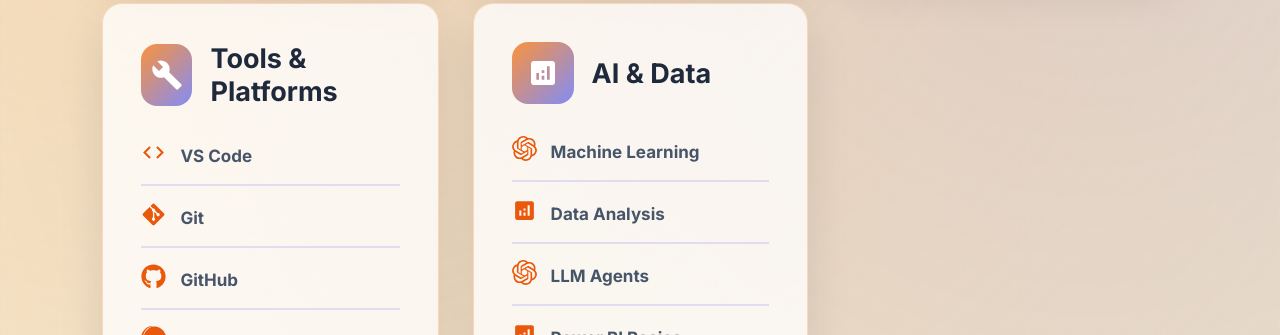
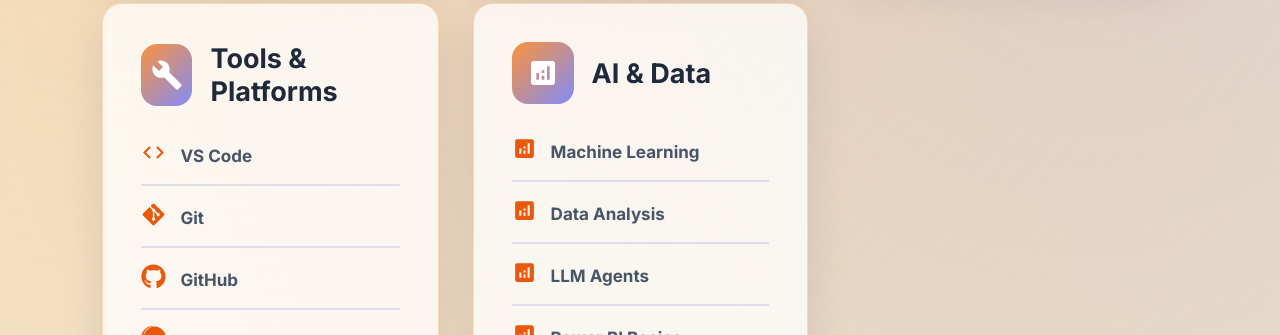
Before and after one commit to PavanKumar-2910/pavan-portfolio, a React (Vite) app: page / in a window 1280 px wide. Shown: the part 2120-2455 px from the top of the page. Built offline with nearby package versions, Linux system fonts and the light colour scheme.

Commit message:
Fixed react icons build error

```diff
--- a/src/App.jsx
+++ b/src/App.jsx
@@ -22,8 +22,7 @@ import {
   SiPostman,
   SiFirebase,
   SiEclipseide,
-  SiJavascript,
-  SiOpenai
+  SiJavascript
 } from "react-icons/si";
 import { MdEmail, MdCall, MdClose, MdCode, MdCloud, MdAnalytics, MdBuild } from "react-icons/md";
 import "./index.css";
@@ -86,9 +85,9 @@ const skills = [
     title: "AI & Data",
     icon: <MdAnalytics />,
     items: [
-      { name: "Machine Learning", icon: <SiOpenai /> },
+      { name: "Machine Learning", icon: <MdAnalytics /> },
       { name: "Data Analysis", icon: <MdAnalytics /> },
-      { name: "LLM Agents", icon: <SiOpenai /> },
+      { name: "LLM Agents", icon: <MdAnalytics /> },
       { name: "Power BI Basics", icon: <MdAnalytics /> }
     ]
   }
```
